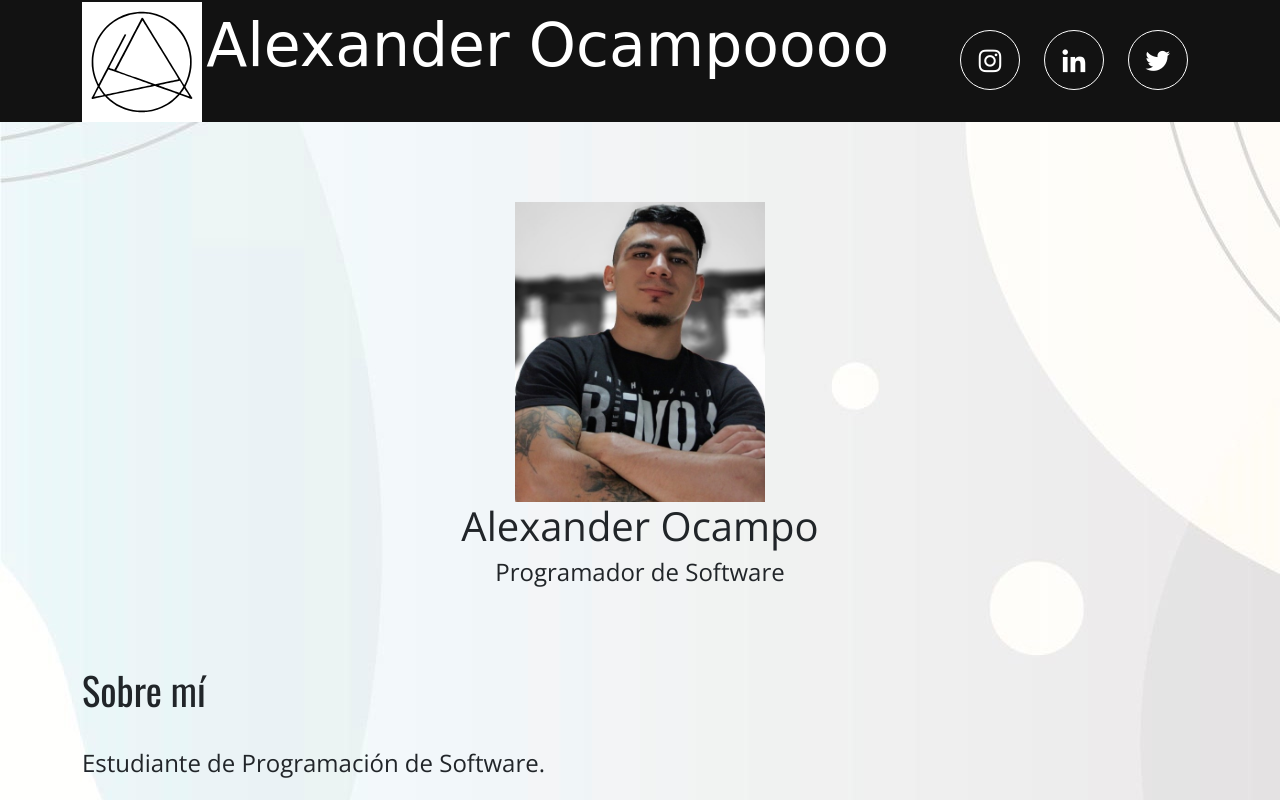
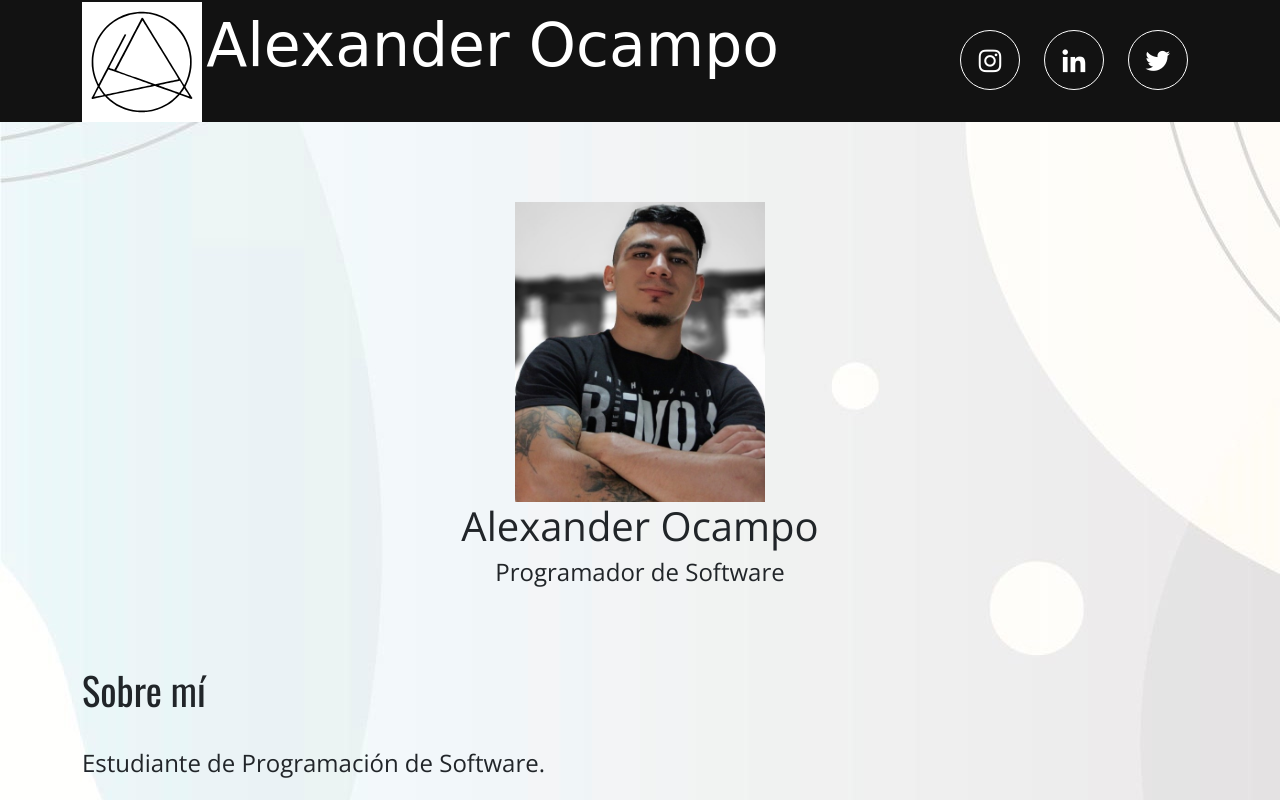
Before and after one commit to analistadesarrollo07hym/PortFolio, a plain HTML site: page index.html in a window 1280 px wide. Shown: the top 800 px of the page. Drawn offline with nearby package versions, Linux system fonts and the light colour scheme; no server answers; a web font is replaced by a local one.

Commit message:
Update index.html

```diff
--- a/index.html
+++ b/index.html
@@ -34,7 +34,7 @@
             <div class="header-content">
                 <div class="header-logo">
                     <img class="img-logo" src="img/logo2.svg" alt="">
-                    <a class="name-logo" href="index.html">Alexander Ocampoooo</a>
+                    <a class="name-logo" href="index.html">Alexander Ocampo</a>
                 </div>
                 <div class="header-social ">
                     <a href="https://www.instagram.com/sr.alex.o/" target="_blank" class="social fsocial button"><i class='bx bxl-instagram' ></i></a>
```
